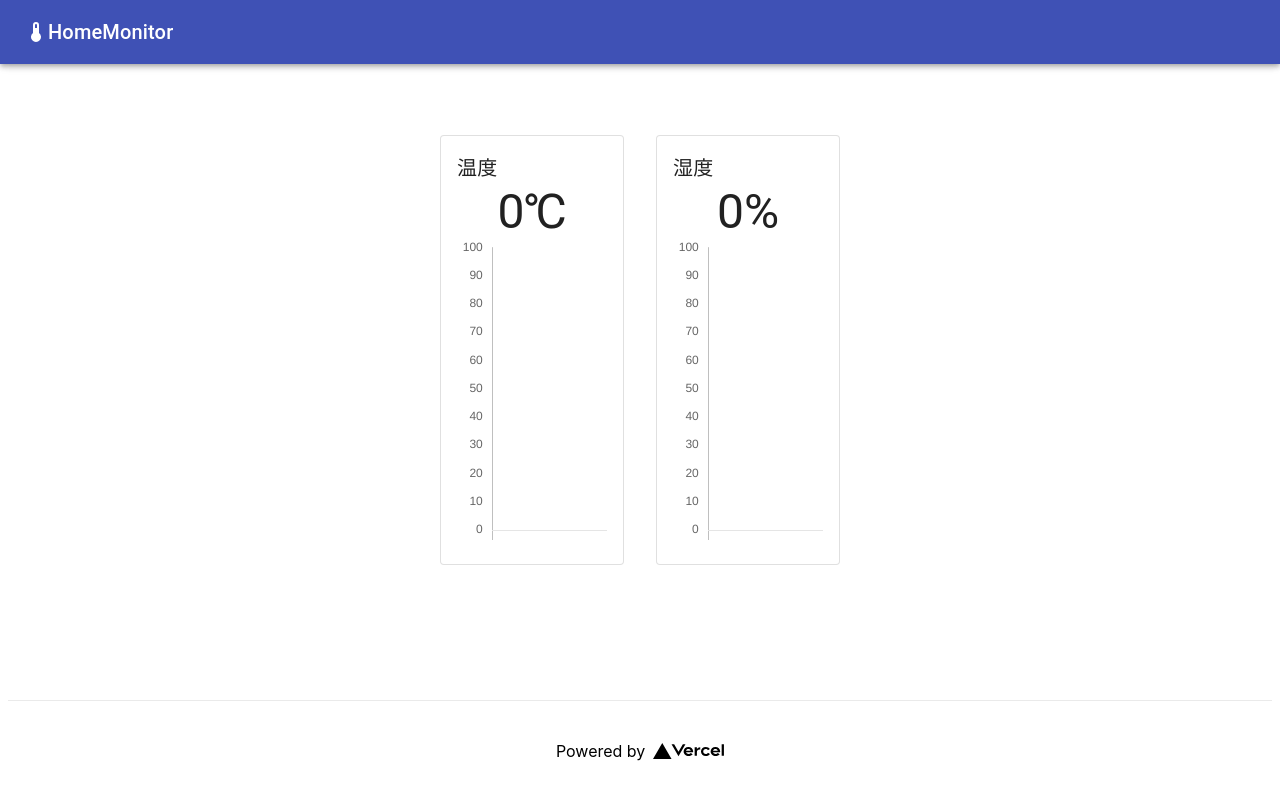
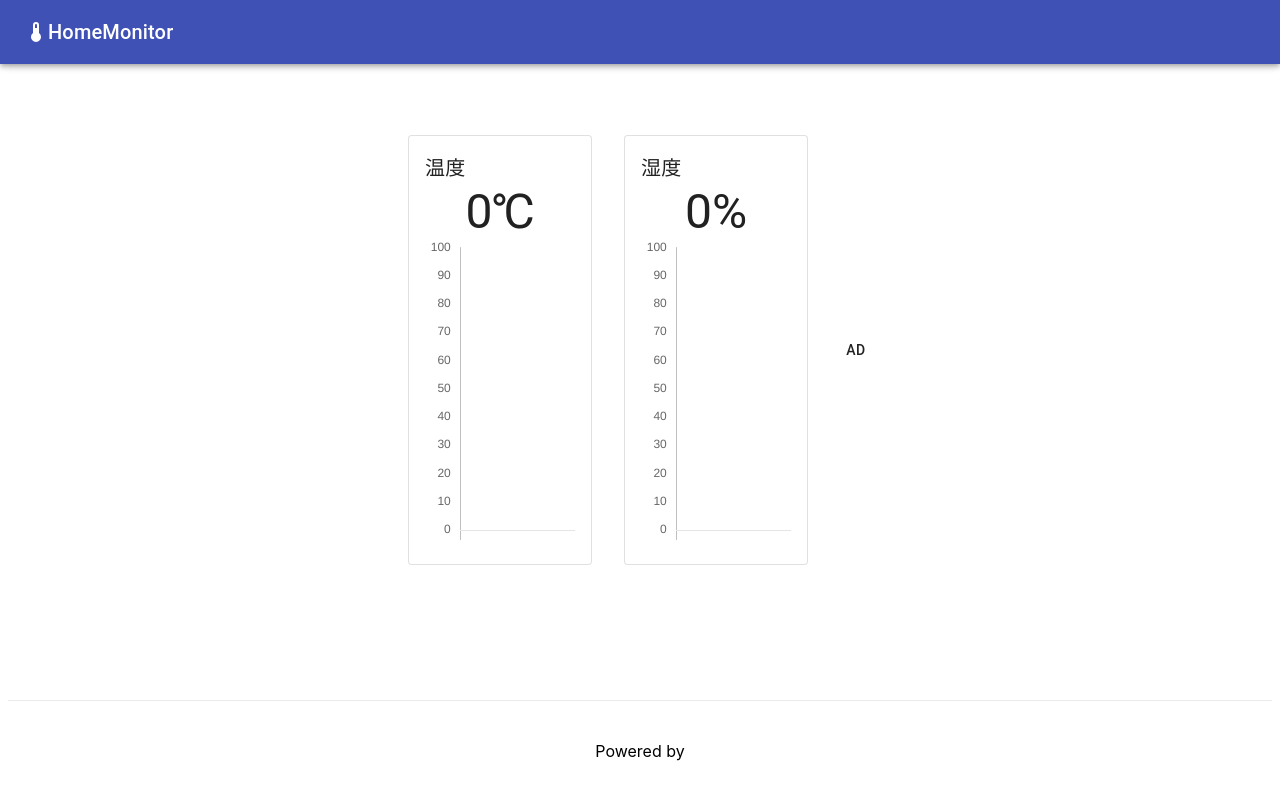
Before and after one commit to shiguma127/HomeMonitor, a Next.js app: page / in a window 1280 px wide. Built offline with nearby package versions, Linux system fonts and the light colour scheme.

Commit message:
fix: socket.io probrem

```diff
--- a/package.json
+++ b/package.json
@@ -14,12 +14,16 @@
     "@types/node": "^14.14.7",
     "@types/react": "^16.9.56",
     "@types/react-redux": "^7.1.11",
+    "@types/socket.io": "^2.1.12",
+    "@types/socket.io-client": "^1.4.34",
     "chart.js": "^2.9.4",
     "next": "10.0.1",
     "react": "17.0.1",
     "react-chartjs-2": "^2.11.1",
     "react-dom": "17.0.1",
     "react-redux": "^7.2.2",
+    "socket.io": "^3.0.4",
+    "socket.io-client": "^3.0.4",
     "typescript": "^4.0.5"
   },
   "devDependencies": {
--- a/pages/components/BarCard.tsx
+++ b/pages/components/BarCard.tsx
@@ -3,16 +3,18 @@ import React from "react";
 import {Card, CardContent, Typography} from "@material-ui/core";
 import styles from "../../styles/Home.module.css";
 
+let label = ""
+
 const BarCard = (props) => {
     return (
         <div>
-            <Card variant={"outlined"} className={styles.fullCard} >
+            <Card variant={"outlined"} className={styles.fullCard}>
                 <CardContent>
                     <Typography variant={"h6"}>
-                        {props.data.datasets[0].label}
+                        {props.label}
                     </Typography>
                     <Typography variant={"h3"} align={"center"}>
-                        {props.data.datasets[0].data[0]}{props.unit}
+                        {props.current}{props.unit}
                     </Typography>
                     <div>
                         <Bar data={props.data} options={props.options} height={300} width={150} redraw/>
@@ -20,6 +22,6 @@ const BarCard = (props) => {
                 </CardContent>
             </Card>
         </div>
-    );
+    )
 }
 export default BarCard
--- a/pages/index.tsx
+++ b/pages/index.tsx
@@ -3,25 +3,34 @@ import styles from '../styles/Home.module.css';
 import {AppBar, Button, Grid, IconButton, Toolbar, Typography} from "@material-ui/core";
 import Icon from "@mdi/react";
 import {mdiThermometer} from '@mdi/js';
-import React from "react";
+import React, {useEffect, useState} from "react";
 import BarCard from "./components/BarCard";
 import BarData from "../src/BarData";
+import io from "socket.io-client";
 
+
+const socket = io('localhost:8080')
 let configs = []
-const datas = []
+const datas: BarData[] = []
 
-class Home extends React.Component<any, any> {
-    constructor(props) {
-        super(props);
+const Home = () => {
     configs = require('../config/config.json').configs
+    const inital = []
     configs.forEach(config => {
-            datas.push(new BarData(config.label, config.color, config.unit, config.range.min, config.range.max))
+        inital.push(new BarData(config.label, config.color, config.unit, config.range.min, config.range.max))
     })
-        console.log(datas)
-        this.state = {datas: datas}
+    const [datas,setDatas] = useState(inital)
+    const add = function (){
+        const temp = []
+        Object.assign(temp,datas)
+        temp.forEach(data=>data.data.datasets[0].data[0]+=1)
+        setDatas(temp)
     }
-
-    render() {
+    useEffect(() => {
+        socket.on('connect', () => {
+            console.log('connected')
+        })
+    }, [])
     return (
         <div className={styles.container}>
             <Head>
@@ -49,14 +58,14 @@ class Home extends React.Component<any, any> {
                 <Grid container spacing={4}>
                     {datas.map(d => {
                         return (
-                                <Grid item>
-                                    <BarCard data={d.data} options={d.options} unit={d.unit}> </BarCard>
+                            <Grid item key={d.data.labels[0]}>
+                                <BarCard data={d.data} options={d.options} label={d.getLabel()} current={d.getCurrentData()} unit={d.unit}> </BarCard>
                             </Grid>
                         )
                     })}
+                    <Button onClick={add}>ad</Button>
                 </Grid>
             </main>
-
             <footer className={styles.footer}>
                 <a
                     href="https://vercel.com?utm_source=create-next-app&utm_medium=default-template&utm_campaign=create-next-app"
@@ -64,12 +73,9 @@ class Home extends React.Component<any, any> {
                     rel="noopener noreferrer"
                 >
                     Powered by{'         '}
-                        <img src="/vercel.svg" alt="Vercel Logo" className={styles.logo}/>
                 </a>
             </footer>
         </div>
     );
 }
-}
-
 export default Home
--- a/src/BarData.ts
+++ b/src/BarData.ts
@@ -57,6 +57,12 @@ class BarData {
         this.options.scales.yAxes[0].ticks.min=min
         this.options.scales.yAxes[0].ticks.max=max
     }
+    getLabel(){
+        return this.data.datasets[0].label
+    }
+    getCurrentData(){
+        return this.data.datasets[0].data[0]
+    }
 
 }
 
```
Also changed, not shown: 1 other file (tests, documents, lock files or other folders). Lines whose indentation alone changed are shown as unchanged.
